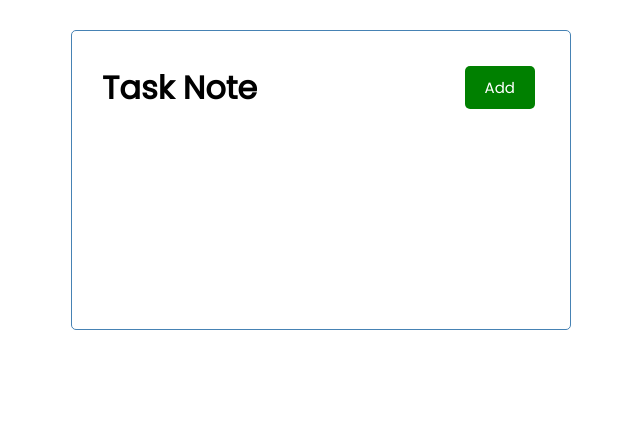
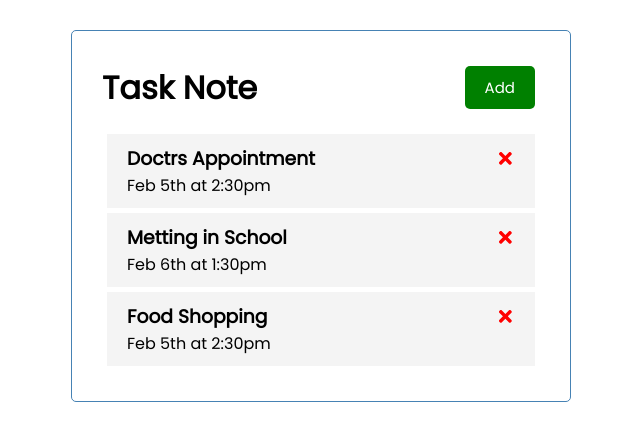
Before and after one commit to MelisaHot/React-Tasko-Note, a React (Create React App) app: page / in a window 1280 px wide. Shown: the top 440 px of the page, without its empty margins (319-959 px from the left). Built offline with nearby package versions, Linux system fonts and the light colour scheme.

Commit message:
Add delete tasks

```diff
--- a/package.json
+++ b/package.json
@@ -9,6 +9,7 @@
     "@testing-library/user-event": "^13.5.0",
     "react": "^17.0.2",
     "react-dom": "^17.0.2",
+    "react-icons": "^4.3.1",
     "react-scripts": "5.0.0",
     "web-vitals": "^2.1.2"
   },
--- a/src/App.js
+++ b/src/App.js
@@ -1,8 +1,45 @@
 import Header from "./components/Header";
+import Tasks from "./components/Tasks";
+import {useState} from 'react'
+
+
+
 function App() {
+  const [tasks, setTasks] = useState (
+    [
+        {
+            id: 1,
+            text: 'Doctrs Appointment',
+            day: 'Feb 5th at 2:30pm',
+            reminder: true,
+        },
+        {
+            id: 2,
+            text: 'Metting in School',
+            day: 'Feb 6th at 1:30pm',
+            reminder: true,
+        },
+        {
+            id: 3,
+            text: 'Food Shopping',
+            day: 'Feb 5th at 2:30pm',
+            reminder: false,
+        }
+    ]
+)
+
+//delete task
+
+const deleteTask = (id) => {
+  setTasks(tasks.filter((task) => task.id !== id ))
+}
+
   return (
     <div className="container">
       <Header title="Task Note"/>
+      {tasks.length > 0 ? (
+      <Tasks tasks={tasks} onDelete={deleteTask} />)
+      : ('No Tasks to show') }
     </div>
   );
 }
--- a/src/components/Task.js
+++ b/src/components/Task.js
@@ -1,29 +1,9 @@
-const task = [
-    {
-        id: 1,
-        text: 'Doctrs Appointment',
-        day: 'Feb 5th at 2:30pm',
-        reminder: true,
-    },
-    {
-        id: 2,
-        text: 'Metting in School',
-        day: 'Feb 6th at 1:30pm',
-        reminder: true,
-    },
-    {
-        id: 3,
-        text: 'Food Shopping',
-        day: 'Feb 5th at 2:30pm',
-        reminder: false,
-    }
-
-
-]
-function Task() {
+import {FaTimes} from 'react-icons/fa'
+const Task = ({task, onDelete}) => {
     return (
-        <div>
-
+        <div className="task">
+            <h3>{task.text} <FaTimes style= {{color: 'red', cursor: 'pointer'}} onClick={() => onDelete(task.id)} /></h3>
+            <p>{task.day}</p>
         </div>
     )
 }
--- /dev/null
+++ b/src/components/Tasks.js
@@ -0,0 +1,13 @@
+import Task from "./Task"
+function Tasks({tasks, onDelete}) {
+
+    return (
+        <>
+        {tasks.map((task) => (
+            <Task key={task.id} task={task} onDelete={onDelete}/>
+        ))}
+        </>
+    )
+}
+
+export default Tasks
```
Also changed, not shown: 1 other file (tests, documents, lock files or other folders).
